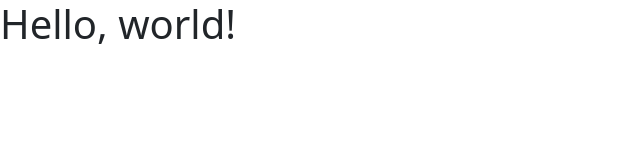
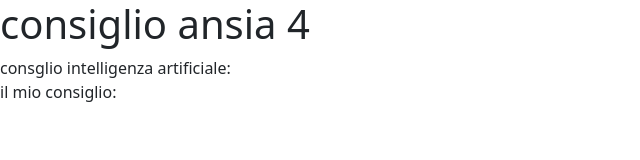
Before and after one commit to Ilaria200309/HTML, a plain HTML site: page esercizi/educazione civica/ansia4.html in a window 1280 px wide. Shown: the whole page, without its empty margins (0-640 px from the left). Drawn offline with nearby package versions, Linux system fonts and the light colour scheme.

Commit message:
Update ansia4.html

```diff
--- a/esercizi/educazione civica/ansia4.html
+++ b/esercizi/educazione civica/ansia4.html
@@ -3,11 +3,12 @@
   <head>
     <meta charset="utf-8">
     <meta name="viewport" content="width=device-width, initial-scale=1">
-    <title>Bootstrap demo</title>
+    <title>ansia 4</title>
     <link href="https://cdn.jsdelivr.net/npm/bootstrap@5.3.5/dist/css/bootstrap.min.css" rel="stylesheet" integrity="sha384-SgOJa3DmI69IUzQ2PVdRZhwQ+dy64/BUtbMJw1MZ8t5HZApcHrRKUc4W0kG879m7" crossorigin="anonymous">
   </head>
   <body>
-    <h1>Hello, world!</h1>
+    <h1>consiglio ansia 4</h1>
+     <p> consglio intelligenza artificiale: <br> il mio consiglio: </p>
     <script src="https://cdn.jsdelivr.net/npm/bootstrap@5.3.5/dist/js/bootstrap.bundle.min.js" integrity="sha384-k6d4wzSIapyDyv1kpU366/PK5hCdSbCRGRCMv+eplOQJWyd1fbcAu9OCUj5zNLiq" crossorigin="anonymous"></script>
   </body>
 </html>
```
